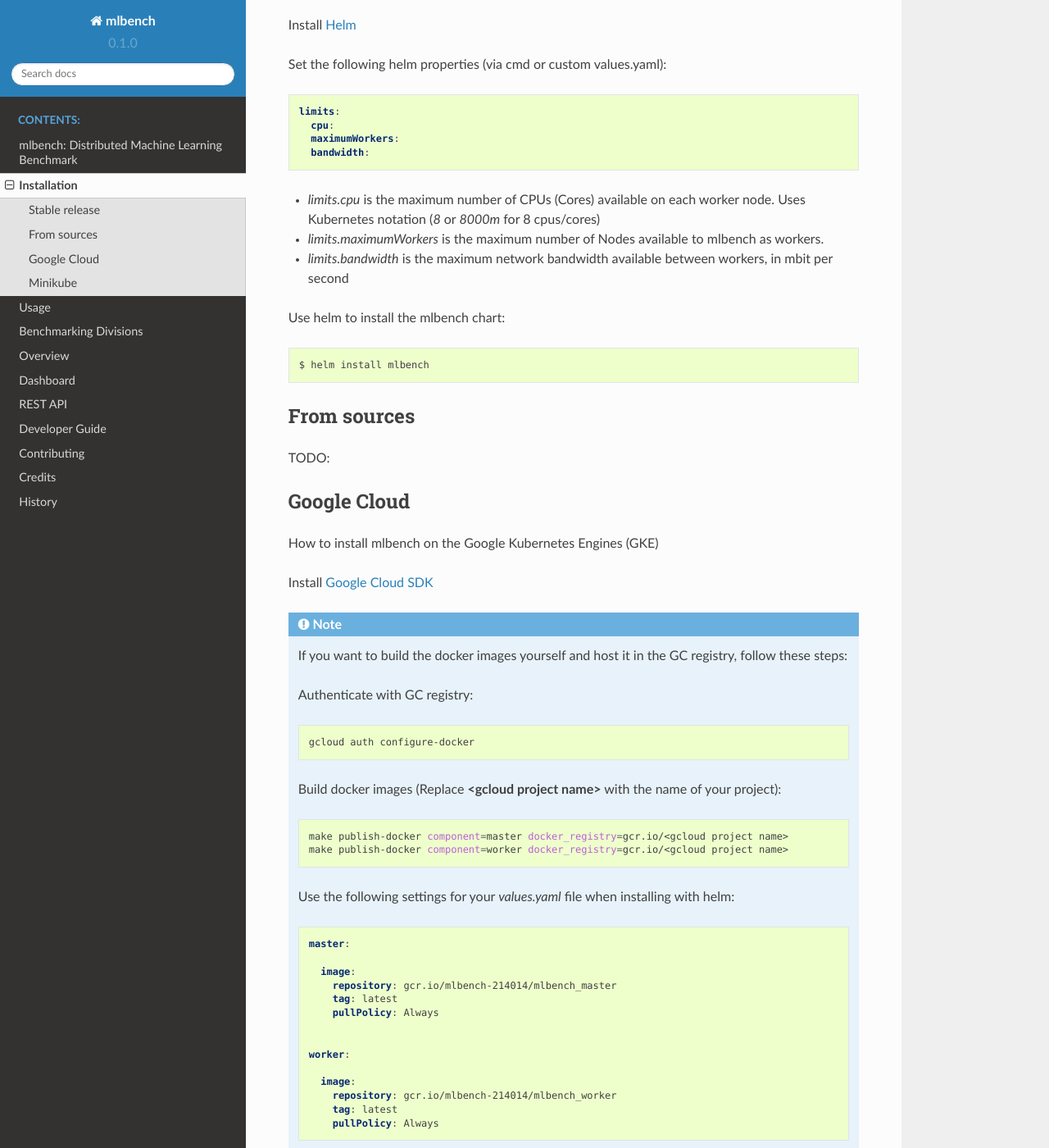
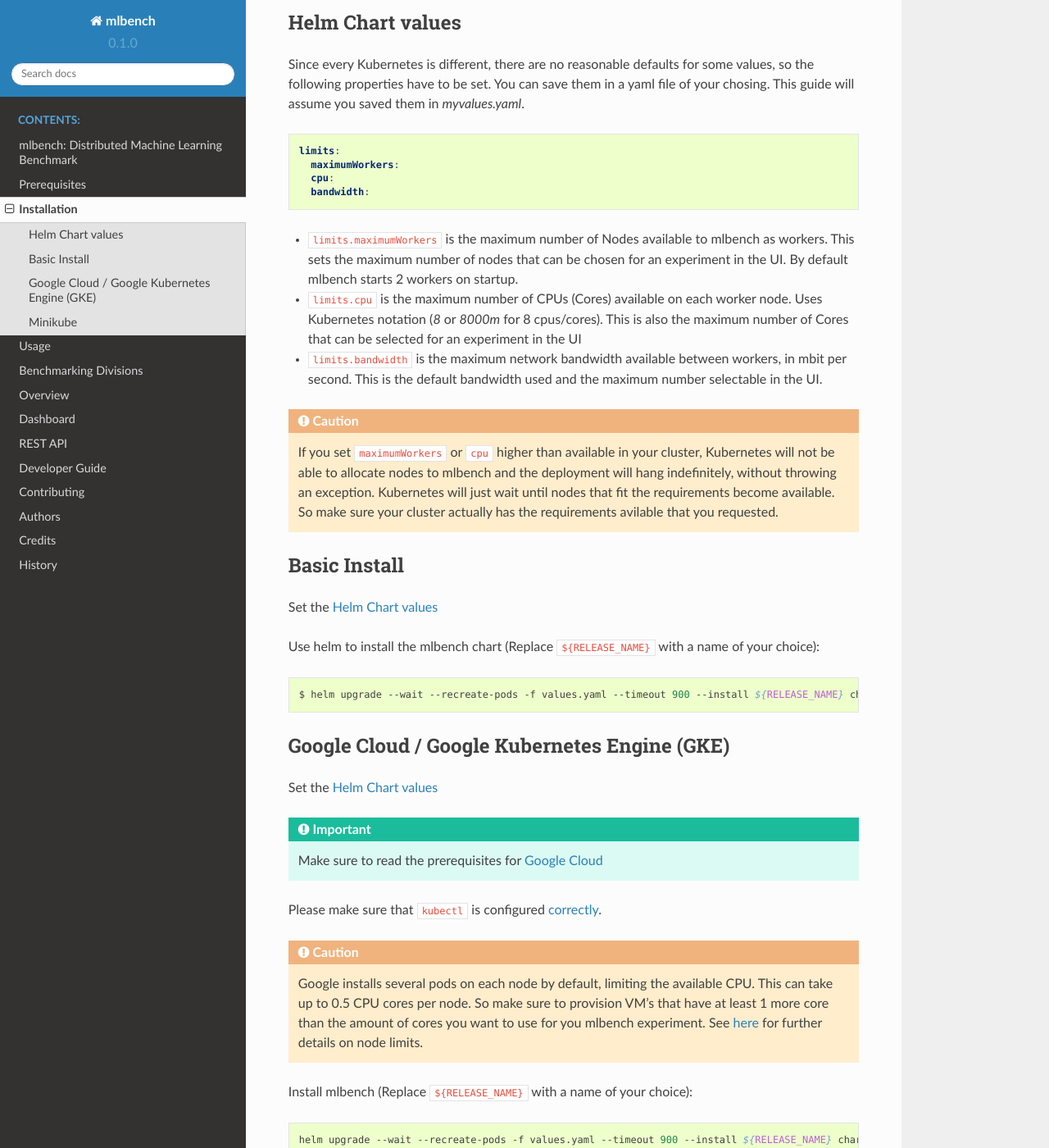
Before and after one commit to mlbench/mlbench-old, a Sphinx documentation site: the page built from docs/installation.rst, in a window 1280 px wide and 1400 px high, scrolled down 197 px. Shown: the whole window at 82% size. Built offline with Sphinx 7.4.7 and the Read the Docs theme 2.0.0, drawn with Linux system fonts in a browser that asks for light colours; some of the changed text lies outside the part shown.

Commit message:
Restructures installation docs Cleans up index doc page

```diff
--- a/AUTHORS.rst
+++ b/AUTHORS.rst
@@ -1,5 +1,5 @@
 =======
-Credits
+Authors
 =======
 
 Core Contributors
--- /dev/null
+++ b/docs/credits.rst
@@ -0,0 +1 @@
+.. include:: ../CREDITS.rst
--- a/docs/installation.rst
+++ b/docs/installation.rst
@@ -1,48 +1,83 @@
 .. highlight:: shell
 
-============
 Installation
 ============
 
+Make sure to read :doc:`prerequisites` before installing mlbench.
 
-Stable release
---------------
+.. _helm-charts:
 
-Install `Helm <https://helm.sh/>`_
+Helm Chart values
+-----------------
 
-Set the following helm properties (via cmd or custom values.yaml):
+Since every Kubernetes is different, there are no reasonable defaults for some values, so the following properties have to be set.
+You can save them in a yaml file of your chosing. This guide will assume you saved them in `myvalues.yaml`.
 
 .. code-block:: yaml
 
    limits:
+     maximumWorkers:
      cpu:
-     maximumWorkers:
      bandwidth:
 
-- `limits.cpu` is the maximum number of CPUs (Cores) available on each worker node. Uses Kubernetes notation (`8` or `8000m` for 8 cpus/cores)
-- `limits.maximumWorkers` is the maximum number of Nodes available to mlbench as workers.
-- `limits.bandwidth` is the maximum network bandwidth available between workers, in mbit per second
+- ``limits.maximumWorkers`` is the maximum number of Nodes available to mlbench as workers. This sets the maximum number of nodes that can be chosen for an experiment in the UI. By default mlbench starts 2 workers on startup.
+- ``limits.cpu`` is the maximum number of CPUs (Cores) available on each worker node. Uses Kubernetes notation (`8` or `8000m` for 8 cpus/cores). This is also the maximum number of Cores that can be selected for an experiment in the UI
+- ``limits.bandwidth`` is the maximum network bandwidth available between workers, in mbit per second. This is the default bandwidth used and the maximum number selectable in the UI.
 
-Use helm to install the mlbench chart:
+.. Caution::
+   If you set ``maximumWorkers`` or ``cpu`` higher than available in your cluster, Kubernetes will not be able to allocate nodes to mlbench and the deployment will hang indefinitely, without throwing an exception.
+   Kubernetes will just wait until nodes that fit the requirements become available. So make sure your cluster actually has the requirements avilable that you requested.
+
+
+Basic Install
+-------------
+
+Set the :ref:`helm-charts`
+
+Use helm to install the mlbench chart (Replace ``${RELEASE_NAME}`` with a name of your choice):
 
 .. code-block:: bash
 
-   $ helm install mlbench
-
-From sources
-------------
-
-TODO:
+   $ helm upgrade --wait --recreate-pods -f values.yaml --timeout 900 --install ${RELEASE_NAME} charts/mlbench
 
 
-Google Cloud
-------------
+Google Cloud / Google Kubernetes Engine (GKE)
+---------------------------------------------
 
-How to install mlbench on the Google Kubernetes Engines (GKE)
+Set the :ref:`helm-charts`
 
-Install `Google Cloud SDK <https://cloud.google.com/sdk/>`_
+.. important::
+   Make sure to read the prerequisites for :ref:`google-cloud`
 
-.. note::
+Please make sure that ``kubectl`` is configured `correctly <https://cloud.google.com/kubernetes-engine/docs/quickstart>`_.
+
+.. caution::
+   Google installs several pods on each node by default, limiting the available CPU. This can take up to 0.5 CPU cores per node. So make sure to provision VM's that have at least 1 more core than the amount of cores you want to use for you mlbench experiment.
+   See `here <https://cloud.google.com/kubernetes-engine/docs/concepts/cluster-architecture#memory_cpu>`_ for further details on node limits.
+
+Install mlbench (Replace ``${RELEASE_NAME}`` with a name of your choice):
+
+.. code-block:: bash
+
+   helm upgrade --wait --recreate-pods -f values.yaml --timeout 900 --install ${RELEASE_NAME} charts/mlbench
+
+To access mlbench, run these commands and open the URL that's returned (**Note**: The default instructions returned by `helm` on the commandline return the internal cluster ip only):
+
+.. code-block:: bash
+
+   export NODE_PORT=$(kubectl get --namespace default -o jsonpath="{.spec.ports[0].nodePort}" services ${RELEASE_NAME}-mlbench-master)
+   export NODE_IP=$(gcloud compute instances list|grep $(kubectl get nodes --namespace default -o jsonpath="{.items[0].status.addresses[0].address}") |awk '{print $5}')
+   gcloud compute firewall-rules create --quiet mlbench --allow tcp:$NODE_PORT,tcp:$NODE_PORT
+   echo http://$NODE_IP:$NODE_PORT
+
+.. danger::
+   The last command opens up a firewall rule to the google cloud. Make sure to delete the rule once it's not needed anymore:
+
+   .. code-block:: bash
+
+      gcloud compute firewall-rules delete --quiet mlbench
+
+.. hint::
    If you want to build the docker images yourself and host it in the GC registry, follow these steps:
 
    Authenticate with GC registry:
@@ -58,14 +93,14 @@
       make publish-docker component=master docker_registry=gcr.io/<gcloud project name>
       make publish-docker component=worker docker_registry=gcr.io/<gcloud project name>
 
-   Use the following settings for your `values.yaml` file when installing with helm:
+   Use the following settings for your `myvalues.yaml` file when installing with helm:
 
    .. code-block:: yaml
 
       master:
 
         image:
-          repository: gcr.io/mlbench-214014/mlbench_master
+          repository: gcr.io/<gcloud project name>/mlbench_master
           tag: latest
           pullPolicy: Always
 
@@ -73,75 +108,17 @@
       worker:
 
         image:
-          repository: gcr.io/mlbench-214014/mlbench_worker
+          repository: gcr.io/<gcloud project name>/mlbench_worker
           tag: latest
           pullPolicy: Always
-
-`Create a Kubernetes Cluster on GKE <https://cloud.google.com/kubernetes-engine/docs/how-to/creating-a-cluster>`_. We will assume the cluster is called `mlbench` for the remainder of this section.
-
-.. note::
-   Google installs several pods on each node by default, limiting the available CPU. This can take up to 0.5 CPU cores per node. So make sure to provision VM's that have at least 1 more core than the amount of cores you want to use for you mlbench experiment.
-   See `here <https://cloud.google.com/kubernetes-engine/docs/concepts/cluster-architecture#memory_cpu>`_ for further details on node limits.
-
-Install the credentials for your cluster (use the correct zone for your cluster):
-
-.. code-block:: bash
-
-   gcloud container clusters get-credentials mlbench --zone us-central1-a
-
-Grant cluster-admin rights to the service account mlbench is running under (in this case `default`):
-
-.. code-block:: bash
-
-   cat <<EOF | kubectl apply -f -
-   apiVersion: rbac.authorization.k8s.io/v1beta1
-   kind: ClusterRoleBinding
-   metadata:
-     name: default
-   roleRef:
-     apiGroup: rbac.authorization.k8s.io
-     kind: ClusterRole
-     name: cluster-admin
-   subjects:
-     - kind: ServiceAccount
-       name: default
-       namespace: kube-system
-   EOF
-
-Install `Helm <https://helm.sh/>`_ and initialize it:
-
-.. code-block:: bash
-
-   helm init
-
-
-Finally, install mlbench (Assuming your custom values are in the file `values.yaml`). `rel` is the release name.
-
-.. code-block:: bash
-
-   helm upgrade --wait --recreate-pods -f values.yaml --timeout 900 --install rel charts/mlbench
-
-To access mlbench, run these commands and open the URL that's returned:
-
-.. code-block:: bash
-
-   export NODE_PORT=$(kubectl get --namespace default -o jsonpath="{.spec.ports[0].nodePort}" services rel-mlbench-master)
-   export NODE_IP=$(gcloud compute instances list|grep $(kubectl get nodes --namespace default -o jsonpath="{.items[0].status.addresses[0].address}") |awk '{print $5}')
-   gcloud compute firewall-rules create --quiet mlbench --allow tcp:$NODE_PORT,tcp:$NODE_PORT
-   echo http://$NODE_IP:$NODE_PORT
-
-.. warning::
-   The last command opens up a firewall rule to the google cloud. Make sure to delete the rule once it's not needed anymore:
-
-   .. code-block:: bash
-
-      gcloud compute firewall-rules delete --quiet mlbench
 
 
 Minikube
 --------
 
 Installing mlbench to `minikube <https://github.com/kubernetes/minikube>`_.
+
+Set the :ref:`helm-charts`
 
 First build docker images and push them to private registry `localhost:5000`.
 
@@ -171,7 +148,7 @@
 .. code-block:: bash
 
     $ helm init --kube-context minikube --wait
-    $ helm upgrade --wait --recreate-pods -f values.yaml --timeout 900 --install ${RELEASE_NAME} charts/mlbench
+    $ helm upgrade --wait --recreate-pods -f myvalues.yaml --timeout 900 --install ${RELEASE_NAME} charts/mlbench
 
 .. note::
     The minikube runs a single-node Kubernetes cluster inside a VM. So we need to fix the :code:`replicaCount=1` in `values.yaml`.
--- /dev/null
+++ b/docs/prerequisites.rst
@@ -0,0 +1,42 @@
+.. highlight:: shell
+
+Prerequisites
+=============
+
+Kubernetes
+----------
+
+mlbench uses `Kubernetes <https://kubernetes.io/>`_ as basis for the distributed cluster. This allows for easy and reproducible installation and use of the framework on a multitude of platforms.
+
+Since mlbench manages the setup of nodes for experiments and uses Kubernetes to monitor the status of worker pods, it needs to be installed with a service-account that has permission to manage and monitor ``Pods`` and ``StatefulSets``.
+
+Additionally, `helm` requires a kubernetes user account with the ``cluster-admin`` role to deploy applications to a kubernetes cluster.
+
+.. _google-cloud:
+
+Google Cloud
+^^^^^^^^^^^^
+
+For Google Cloud see: `Creating a Cluster <https://cloud.google.com/kubernetes-engine/docs/how-to/creating-a-cluster>`_ and `Kubernetes Quickstart <https://cloud.google.com/kubernetes-engine/docs/quickstart>`_.
+
+Make sure credentials for your cluster are installed correctly (use the correct zone for your cluster):
+
+.. code-block:: bash
+
+   gcloud container clusters get-credentials ${CLUSTER_NAME} --zone us-central1-a
+
+Helm
+----
+
+Helm charts are like recipes to install Kubernetes distributed applications. They consist of templates with some logic that get rendered into Kubernetes deployment `.yaml` files
+They come with some default values, but also allow users to override those values.
+
+Helm can be found `here <https://github.com/helm/helm/>`_
+
+Helm needs to be set up with service-account with ``cluster-admin`` rights:
+
+.. code-block:: bash
+
+   kubectl --namespace kube-system create sa tiller
+   kubectl create clusterrolebinding tiller --clusterrole cluster-admin --serviceaccount=kube-system:tiller
+   helm init --service-account tiller
```
Also changed, not shown: CREDITS.rst (added, +8 -0 lines), README.rst (+3 -16 lines), docs/index.rst (+4 -3 lines).
